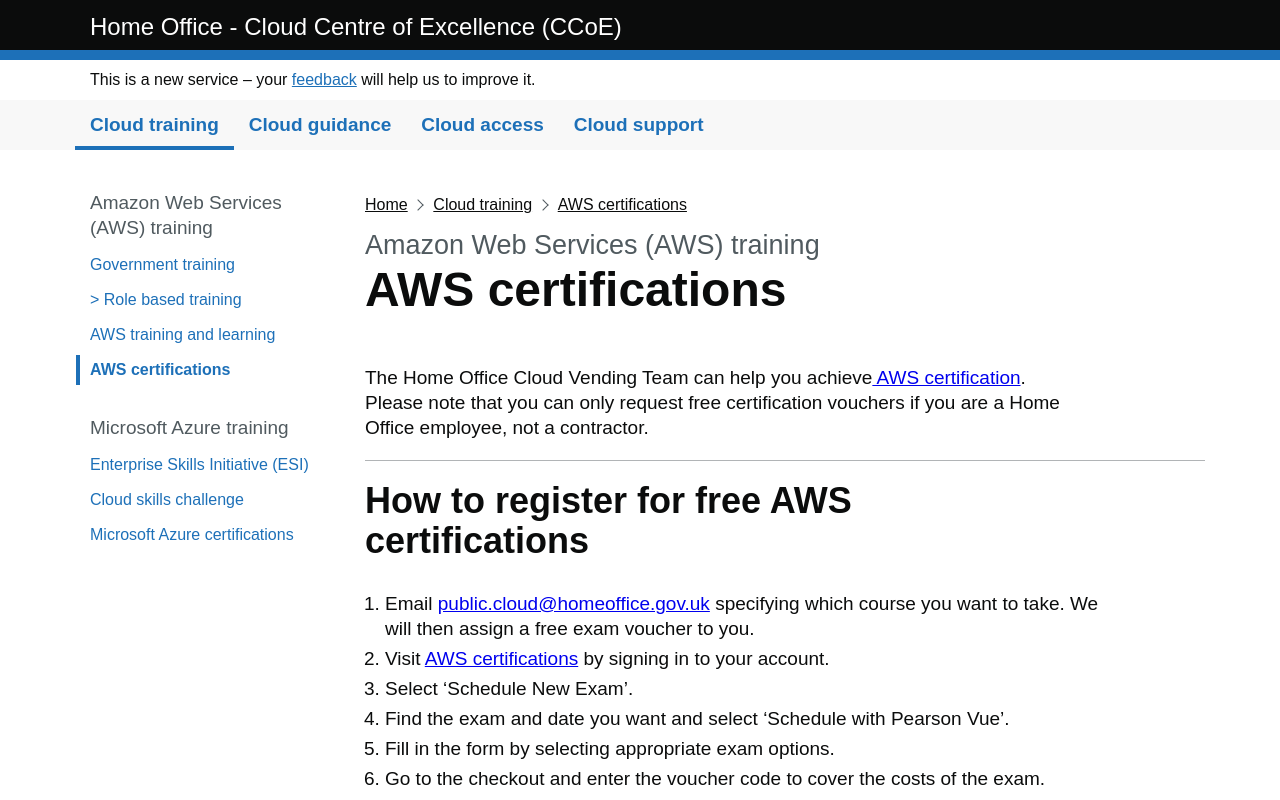
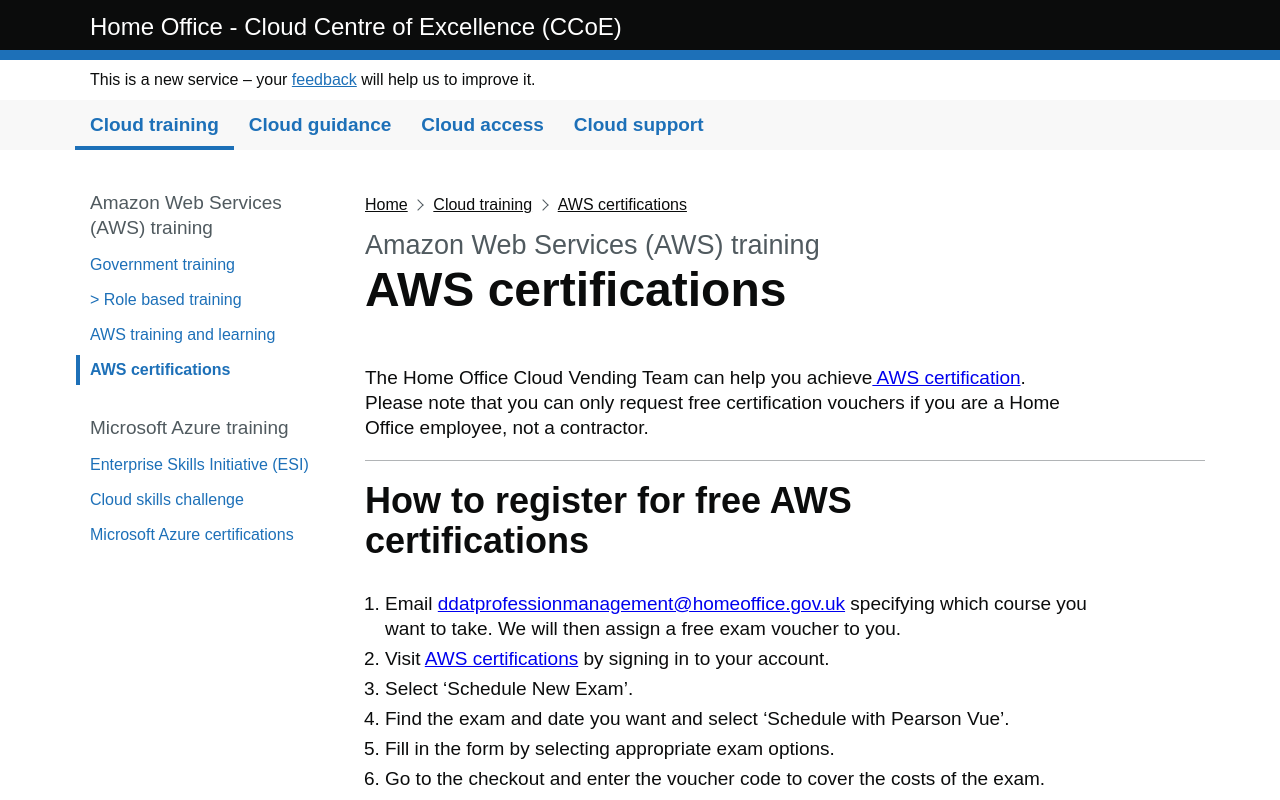
Before and after one commit to UKHomeOffice/CCoE-Prototyping-Kit, a plain HTML site: page app/views/aws-certifications.html in a window 1280 px wide. Shown: the top 800 px of the page. Drawn offline with Linux system fonts and the light colour scheme; files that its build step writes are made by us from their sources; a script that the page names is missing; files whose address does not match are found by name; a web font is replaced by a local one.

Commit message:
email change

```diff
--- a/app/views/aws-certifications.html
+++ b/app/views/aws-certifications.html
@@ -637,7 +637,7 @@
             <h2 id="types_of_training" class="govuk-heading-l">How to register for free AWS certifications</h2>
 
             <ol class="govuk-list govuk-list--number">
-              <li>Email <a href="mailto:public.cloud@homeoffice.gov.uk">public.cloud@homeoffice.gov.uk</a> specifying
+              <li>Email <a href="mailto:public.cloud@homeoffice.gov.uk">ddatprofessionmanagement@homeoffice.gov.uk</a> specifying
                 which course you want to take. We will then assign a free exam voucher to you.</li>
               <li>Visit <a href="https://www.aws.training/Certification">AWS certifications</a> by signing in to your
                 account.</li>
```
